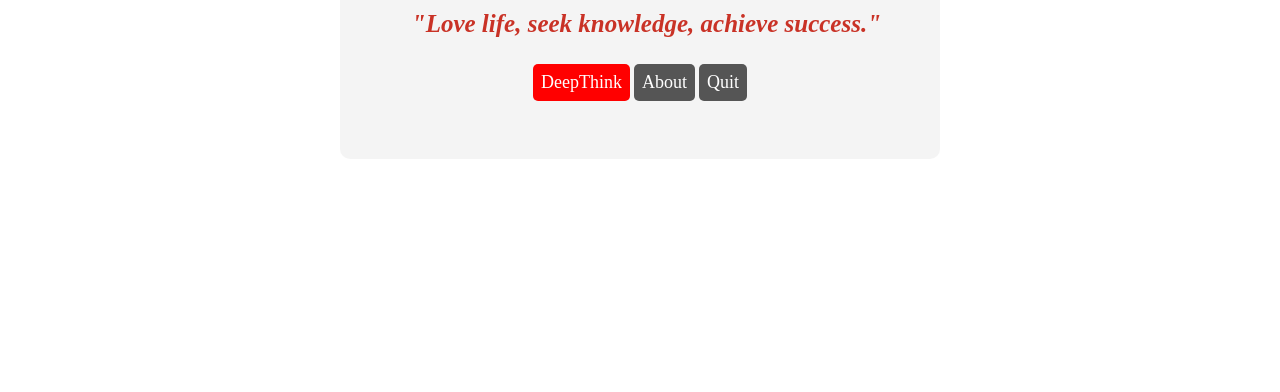
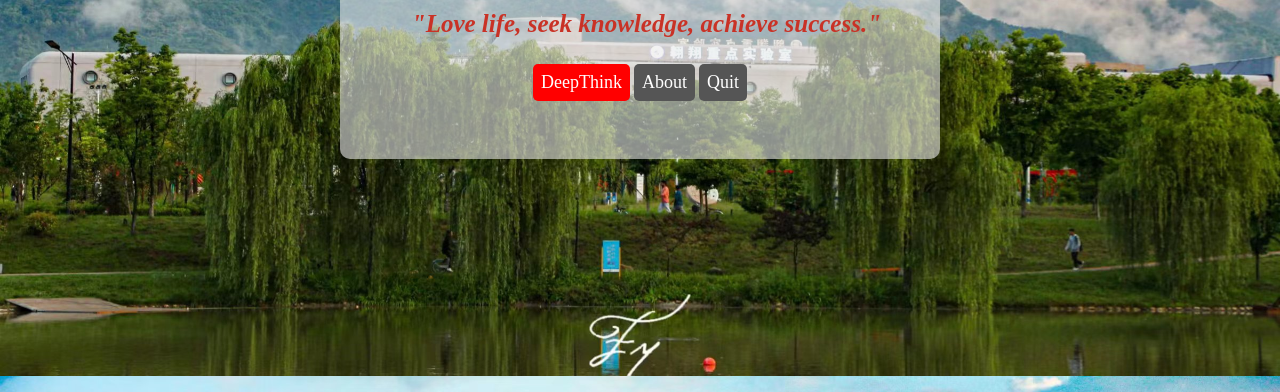
Before and after one commit to Alexia369/Alexia369.github.io, a plain HTML site: page index.html in a window 1280 px wide. Shown: the part 424-816 px from the top of the page. Drawn offline with Linux system fonts and the light colour scheme; files whose address does not match are found by name.

Commit message:
Update Z_index.css

```diff
--- a/Z_index.css
+++ b/Z_index.css
@@ -4,7 +4,7 @@ body {
   align-items: center;
   justify-content: center;
   height: 100vh;
-  background-image: url('image/bg.jpg');
+  background-image: url('bg.jpg');
   background-size: 100% 100%;
   background-attachment: fixed;
   position: relative;
```
